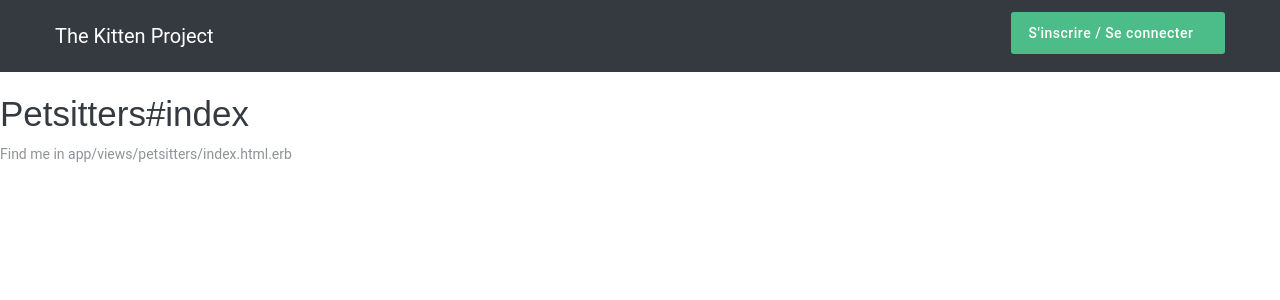
After one commit to Jordi-LG/Ungardienpresdechezsoi, a Rails app: page /petsitters in a window 1280 px wide. The commit adds this page. Shown: the top 300 px of the page. Run offline with Rails 7, Linux system fonts and the light colour scheme; some libraries are stand-ins or nearby versions; some web fonts are replaced.

Commit message:
add fix controller & view for petsitter

```diff
--- /dev/null
+++ b/app/assets/javascripts/petsitters.coffee
@@ -0,0 +1,3 @@
+# Place all the behaviors and hooks related to the matching controller here.
+# All this logic will automatically be available in application.js.
+# You can use CoffeeScript in this file: http://coffeescript.org/
--- /dev/null
+++ b/app/assets/stylesheets/petsitters.scss
@@ -0,0 +1,3 @@
+// Place all the styles related to the Petsitters controller here.
+// They will automatically be included in application.css.
+// You can use Sass (SCSS) here: http://sass-lang.com/
--- /dev/null
+++ b/app/controllers/petsitters_controller.rb
@@ -0,0 +1,9 @@
+class PetsittersController < ApplicationController
+  def index
+    @petsitters = Petsitter.all
+  end
+
+  def show
+    @petsitters = Petsitter.find(params[:id])
+  end
+end
--- /dev/null
+++ b/app/helpers/petsitters_helper.rb
@@ -0,0 +1,2 @@
+module PetsittersHelper
+end
--- /dev/null
+++ b/app/views/layouts/_navbar.html.erb
@@ -0,0 +1,26 @@
+<nav class="navbar navbar-expand-lg navbar-dark bg-dark fixed-top">
+  <div class="container">
+    <a class="navbar-brand" href="/">The Kitten Project</a>
+    <button class="navbar-toggler" type="button" data-toggle="collapse" data-target="#navbarResponsive" aria-controls="navbarResponsive" aria-expanded="false" aria-label="Toggle navigation">
+      <span class="navbar-toggler-icon"></span>
+    </button>
+    <div class="collapse navbar-collapse" id="navbarResponsive">
+      <ul class="navbar-nav ml-auto"id='number'>
+        <li class="nav-item active mr-4 pr-4" >
+
+        </li>
+      </ul>
+
+
+          <div class="dropdown">
+            <button class="btn btn-primary dropdown-toggle" type="button" id="dropdownMenuButton" data-toggle="dropdown" aria-haspopup="true" aria-expanded="false">S'inscrire / Se connecter</button>
+            <div class="dropdown-menu" aria-labelledby="dropdownMenuButton">
+              <center>
+                <div class="dropdown-item"> <%= link_to "Inscription", new_petsitter_registration_path %></div>
+                <div class="dropdown-item"> <%= link_to "Se connecter", new_petsitter_session_path %></div>
+              </center>
+            </div>
+          </div>
+      </div>
+    </div>
+ </nav>
--- a/app/views/layouts/application.html.erb
+++ b/app/views/layouts/application.html.erb
@@ -10,6 +10,8 @@
   </head>
 
   <body>
+    <%= render "layouts/navbar" %>
+        <%= yield %>
     <%= yield %>
   </body>
 </html>
--- /dev/null
+++ b/app/views/petsitters/index.html.erb
@@ -0,0 +1,2 @@
+<h1>Petsitters#index</h1>
+<p>Find me in app/views/petsitters/index.html.erb</p>
--- /dev/null
+++ b/app/views/petsitters/show.html.erb
@@ -0,0 +1,2 @@
+<h1>Petsitters#show</h1>
+<p>Find me in app/views/petsitters/show.html.erb</p>
--- a/config/routes.rb
+++ b/config/routes.rb
@@ -1,7 +1,8 @@
 Rails.application.routes.draw do
-  devise_for :petsitters, controllers: {
-    sessions: 'petsitters/sessions'
-  }
+  get 'petsitters/index'
+  get 'petsitters/show'
+  devise_for :petsitters
   devise_for :petowners
+  resources :petsitters, only: [:show, :index]
   # For details on the DSL available within this file, see http://guides.rubyonrails.org/routing.html
 end
```
Also changed, not shown: test/controllers/petsitters_controller_test.rb (added, +14 -0 lines).
